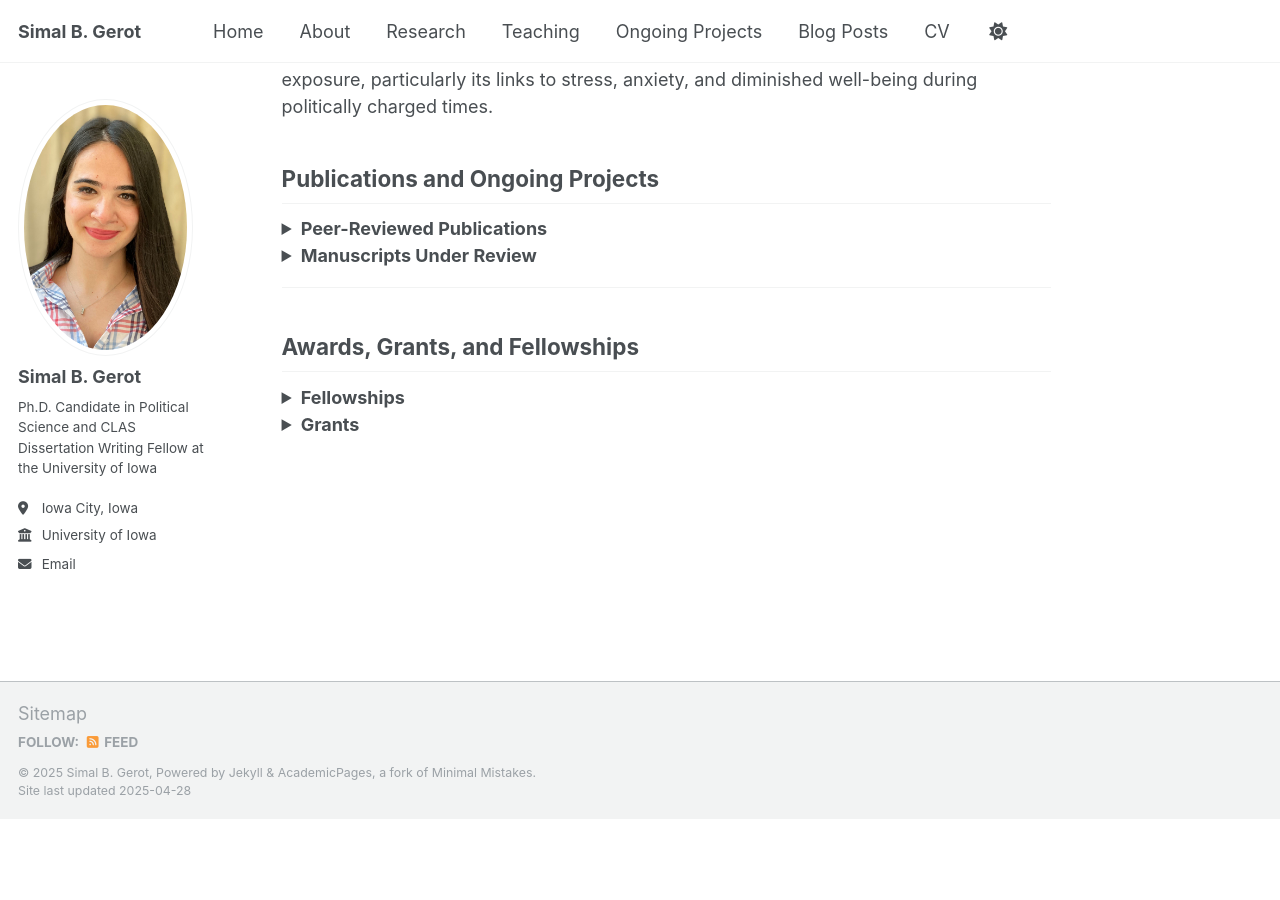
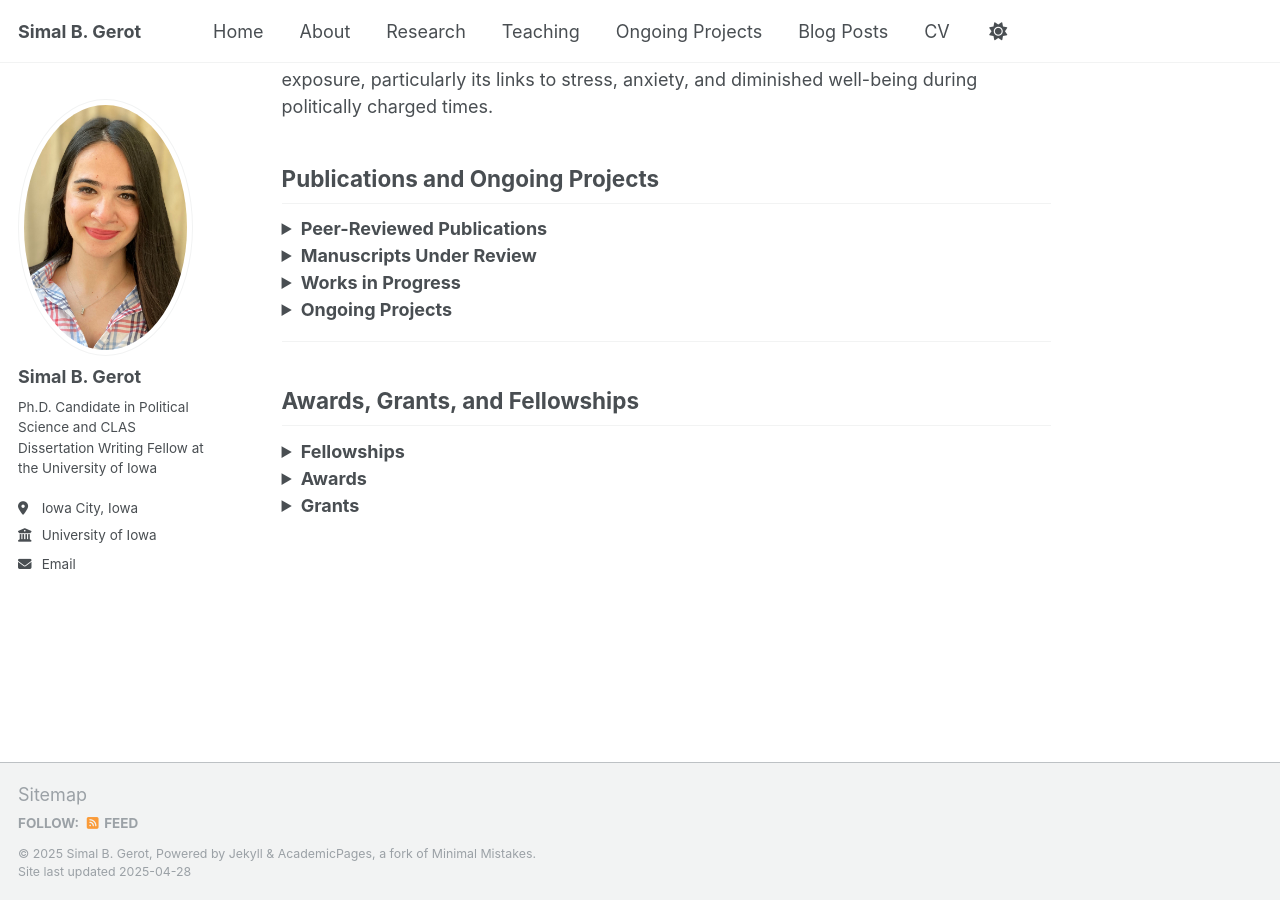
Before and after one commit to sbgerot/sbgerot.github.io, a Jekyll site: the page built from _pages/publications.md, in a window 1280 px wide and 900 px high, scrolled down 655 px. Built offline with Jekyll 4.4.1, drawn with Linux system fonts in a browser that asks for light colours; before the commit the page ends 1474 px from its top, so only the background shows below that; part of the change alters nothing that is shown.

Commit message:
Update publications.md

```diff
--- a/_pages/publications.md
+++ b/_pages/publications.md
@@ -17,7 +17,7 @@ My dissertation, _The Power of Routine: How News Consumption Habits Shape Politi
 
 <details>
   <summary><strong>Peer-Reviewed Publications</strong></summary>
-  <p><strong>Binici, Simal.</strong>, Choi, J., Mitchell, S.M., and Pizzi, E. (2025). “A Text Analysis of News Media Framing of Government Response to the 2023 Türkiye–Syria Earthquake.” <em>Journal of Contingencies and Crisis Management.</em> <a href="https://doi.org/10.1111/1468-5973.70023">https://doi.org/10.1111/1468-5973.70023</a></p>
+  <p><strong>Binici, Simal</strong>, Choi, J., Mitchell, S.M., and Pizzi, E. (2025). “A Text Analysis of News Media Framing of Government Response to the 2023 Türkiye–Syria Earthquake.” <em>Journal of Contingencies and Crisis Management.</em> <a href="https://doi.org/10.1111/1468-5973.70023">https://doi.org/10.1111/1468-5973.70023</a></p>
 </details>
 
 <details>
@@ -25,6 +25,23 @@ My dissertation, _The Power of Routine: How News Consumption Habits Shape Politi
   <p><strong>Gerot, Simal.</strong> “How We Watch and What We Align With: A Dual Measure of Political News Habits.”</p>
   <p><strong>Gerot, Simal</strong>, Caroline Tolbert, and Melissa Tully. “Filtering the Influence of Social Media: Increased (Decreased) Political Knowledge for Social Groups in the U.S.”</p>
   <p><strong>Gerot, Simal</strong> and Caroline Tolbert. “Evaluating the Online Processing Model Using the Washington Post’s Fact-Checking Database of Trump’s Misleading Claims.”</p>
+</details>
+
+<details>
+  <summary><strong>Works in Progress</strong></summary>
+  <p><strong>Gerot, Simal.</strong> “News, on Repeat: Examining the Relationship Between Habitual Media Use and Affective Polarization.”</p>
+  <p><strong>Gerot, Simal.</strong> “The Informed and the Misinformed: Habitual Media Use and Its Role in Political Knowledge and Belief in Misinformation.”</p>
+  <p><strong>Gerot, Simal.</strong> “Keeping Up with News: The Impact of News Valence and Media Habits on Mental Health.”</p>
+  <p><strong>Gerot, Simal</strong> and Julianna Pacheco. “Battling the Pandemic: Governors as Heads of State and COVID-19 Rhetoric – A Text Analysis Approach.”</p>
+  <p><strong>Gerot, Simal.</strong> “American Society Revisited: A Bayesian Belief Network Approach to Egalitarianism, Moral Traditionalism, and Ideology in a Hyperpolarized Era.”</p>
+  <p><strong>Gerot, Simal.</strong> “A New Menu of Choice? Social Media as a Regime-Serving Apparatus in Competitive Authoritarian Regimes.”</p>
+</details>
+
+<details>
+  <summary><strong>Ongoing Projects</strong></summary>
+  <p>News Habits and Emotional Well-Being: Investigating Political News Consumption and Mental Health.</p>
+  <p>15-day digital diary study examining habitual political news consumption and emotional well-being. Supported by a Departmental Research Grant; IRB approval pending.</p>
+  <p>For more details, please see my <a href="https://sbgerot.github.io/portfolio/">ongoing projects here</a>.</p>
 </details>
 
 ---
@@ -35,6 +52,14 @@ My dissertation, _The Power of Routine: How News Consumption Habits Shape Politi
   <summary><strong>Fellowships</strong></summary>
   <p>CLAS Dissertation Writing Fellowship, University of Iowa, 2025</p>
   <p>Post-Comprehensive Research Fellowship, Graduate College, University of Iowa, 2024</p>
+  <p>Summer Research Fellowship, University of Iowa, 2023</p>
+</details>
+
+<details>
+  <summary><strong>Awards</strong></summary>
+  <p>Outstanding Teaching Assistant Award, University of Iowa, 2025</p>
+  <p>Lowenberg and Mans Scholarship, University of Iowa, 2024</p>
+  <p>Undergraduate Thesis Award, Second Place, Bilkent University, 2018</p>
 </details>
 
 <details>
```
